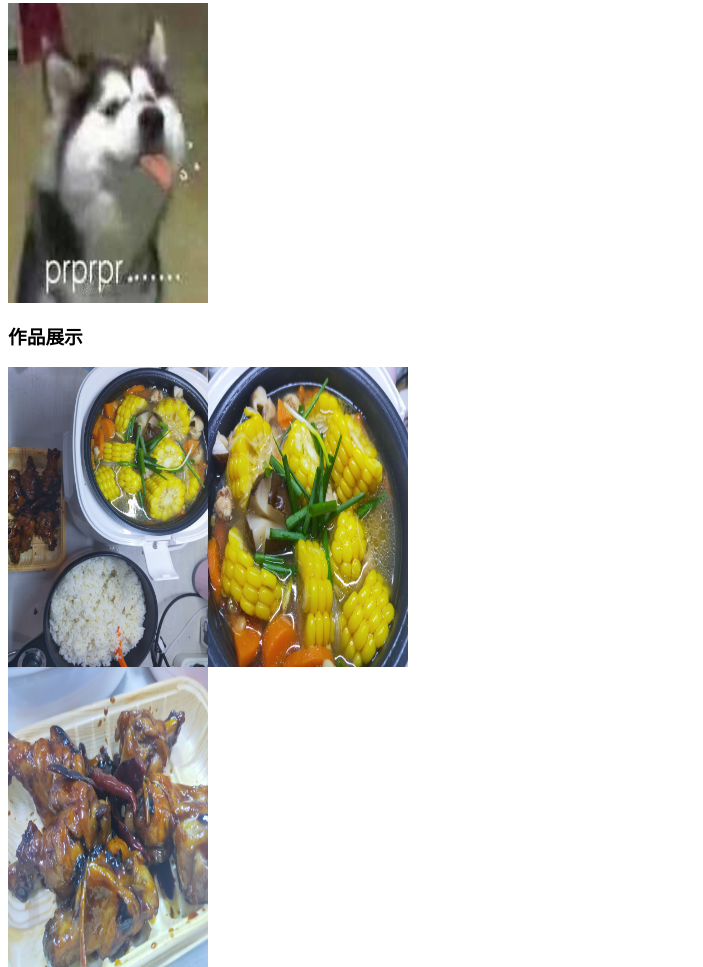
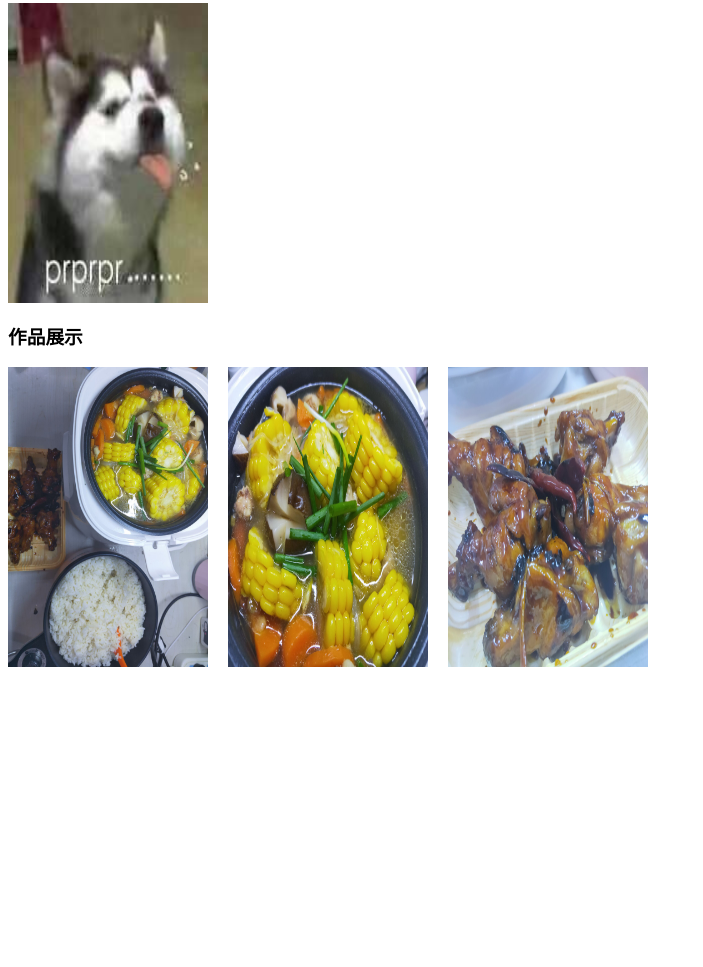
Before and after one commit to Marazine/Marazine.github.io, a plain HTML site: page index.html in a window 1280 px wide. Shown: the part 534-1501 px from the top of the page, without its empty margins (0-703 px from the left). After the commit the page ends 1409 px from the top, so only its background shows below. Drawn offline with Linux system fonts and the light colour scheme.

Commit message:
第六次提交

```diff
--- a/index.html
+++ b/index.html
@@ -21,6 +21,7 @@
       float: left;
       width: 200px;
       height: 300px;
+      margin-right: 20px;
     }
   </style>
 </head>
@@ -36,7 +37,7 @@
     <img src="./img/FE702E0F6A48A6084057157576199542.jpg" alt="">
   </div>
   <h3>作品展示</h3>
-  <div style="height: 500px; width: 500px;">
+  <div style="height: 500px; width: 700px;">
     <img src="./img/B56CCF89AC8A46D5D07F6955C903429F.jpg" alt="">
     <img src="./img/9797691483CF0E41F8534EF5BF50C4B9.jpg" alt="">
     <img src="./img/FF92870B1D59E124CD47F26D38D11ED8.jpg" alt="">
```
